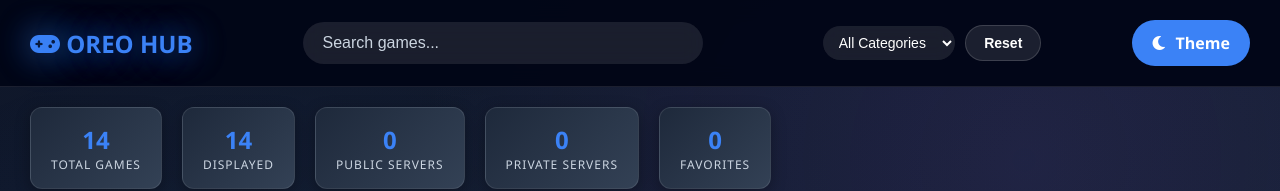
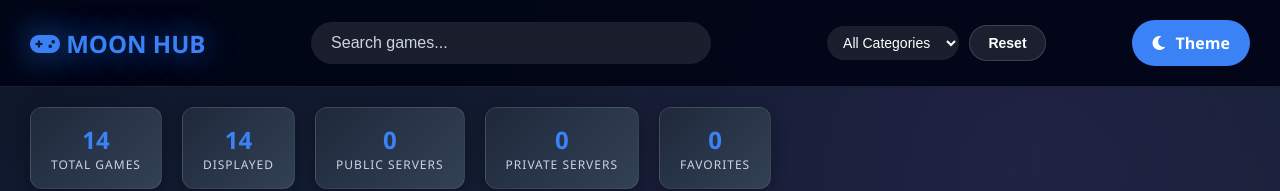
Before and after one commit to OREOs-system/Games, a plain HTML site: page index.html in a window 1280 px wide. Shown: the top 191 px of the page. Drawn offline with Linux system fonts and the light colour scheme.

Commit message:
Change name HUB

```diff
--- a/index.html
+++ b/index.html
@@ -11,7 +11,7 @@
 <body>
 
 <header>
-  <h1><i class="fas fa-gamepad"></i> OREO HUB</h1>
+  <h1><i class="fas fa-gamepad"></i> MOON HUB</h1>
   <div class="search-container">
     <input type="text" class="search" placeholder="Search games..." onkeyup="searchGame()">
   </div>
```
